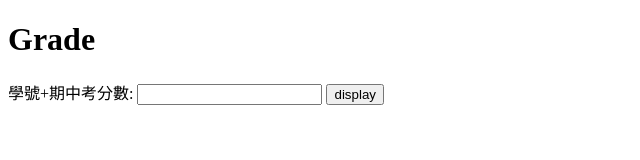
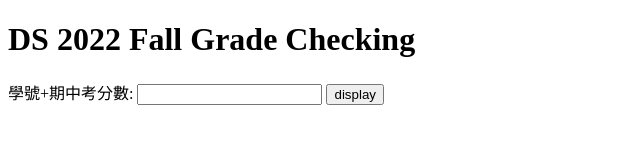
Before and after one commit to eggcm/DS-grades-F22u, a plain HTML site: page index.html in a window 1280 px wide. Shown: the whole page, without its empty margins (0-640 px from the left). Drawn offline with nearby package versions, Linux system fonts and the light colour scheme.

Commit message:
Update index.html

```diff
--- a/index.html
+++ b/index.html
@@ -10,7 +10,8 @@
   </head>
   <body>
     <main>
-        <h1>Grade</h1>
+        <h1>DS 2022 Fall
+	Grade Checking</h1>
         <label for="sid-mid">學號+期中考分數:</label>
         <input type="text" name="sid-mid" id="sid-mid" value="">
         <button onclick="display()">display</button>
```
